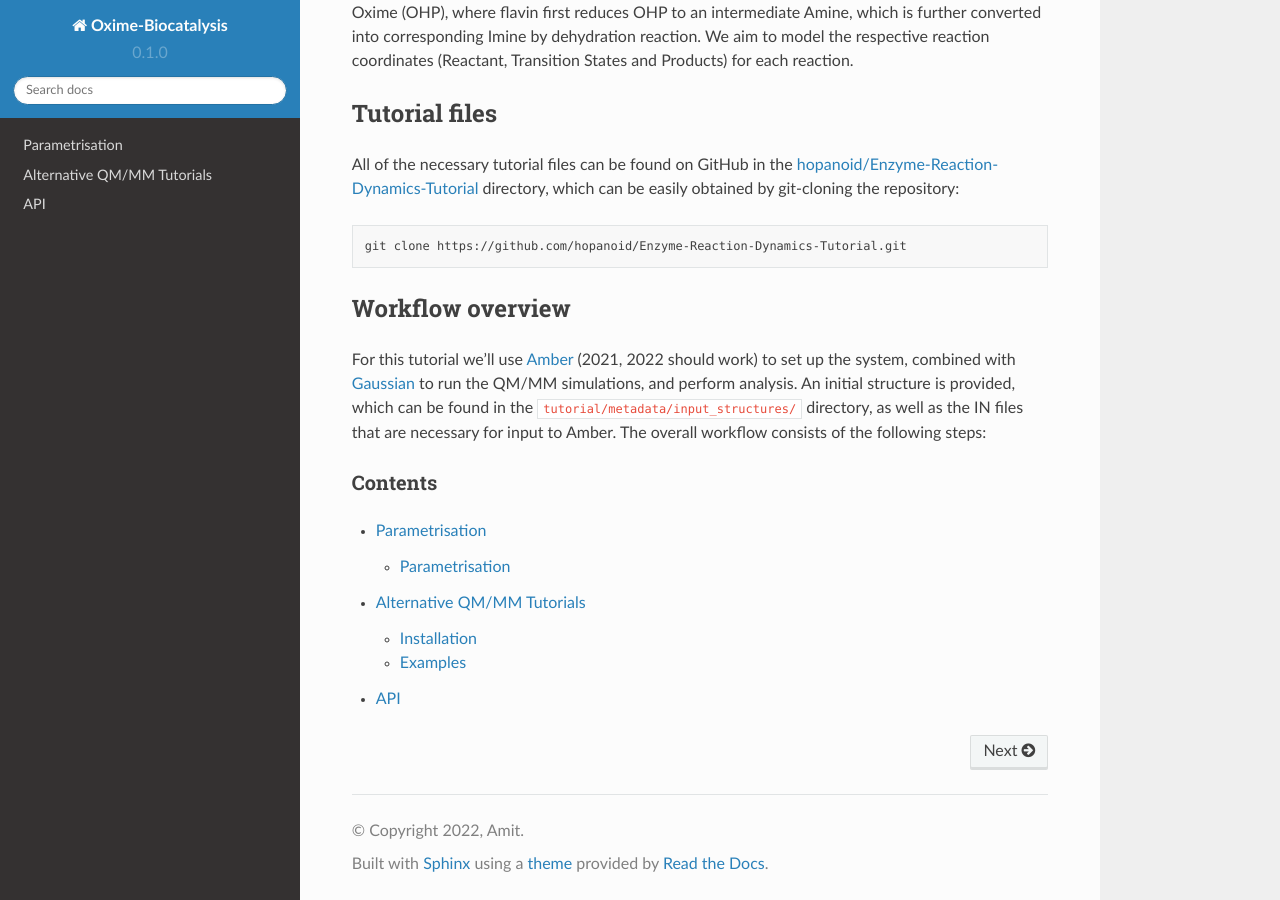
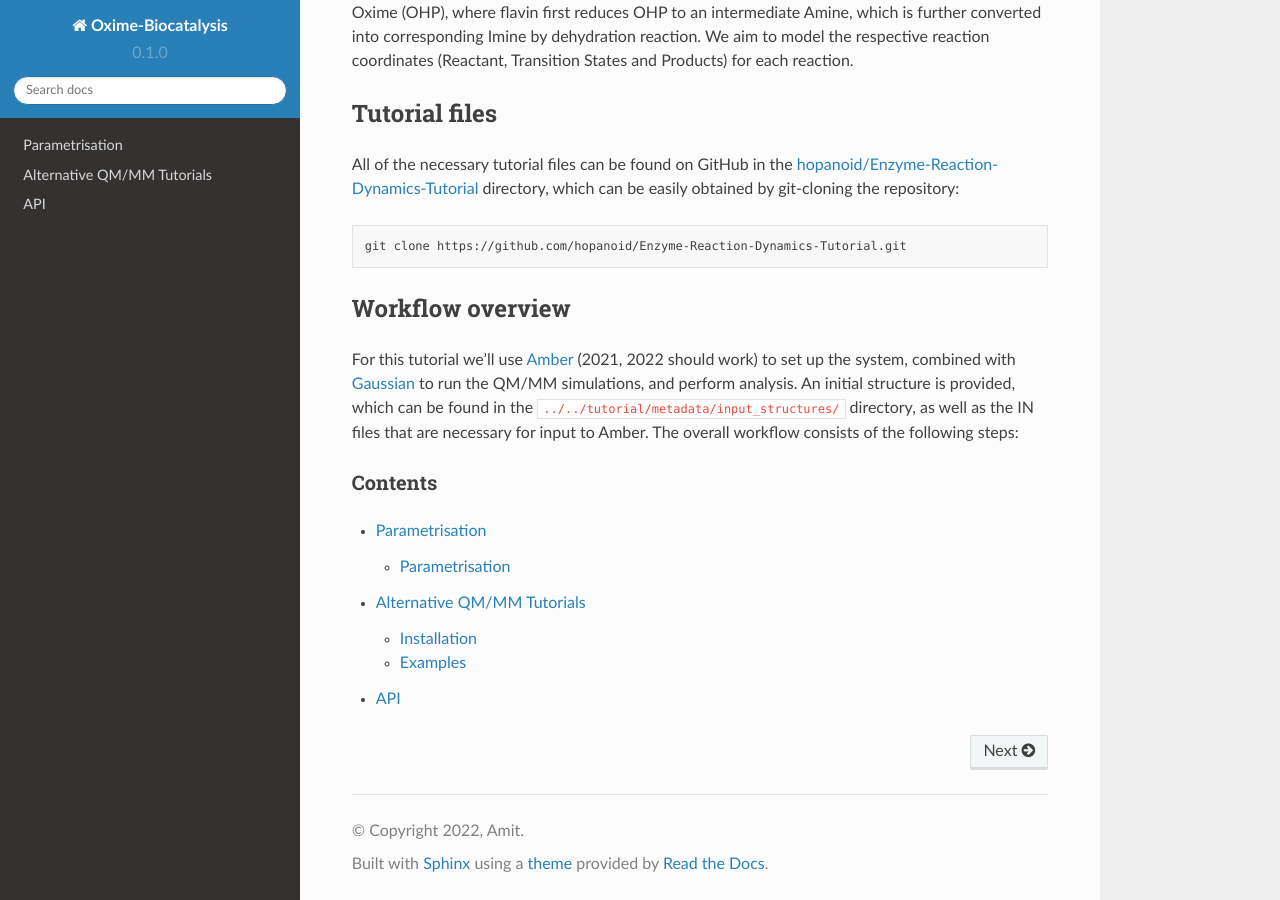
Before and after one commit to hopanoid/Enzyme-Reaction-Dynamics-Tutorial, a Sphinx documentation site: the page built from docs/source/index.rst, in a window 1280 px wide and 900 px high, scrolled down 726 px. Built offline with Sphinx 7.4.7 and the Read the Docs theme 2.0.0, drawn with Linux system fonts in a browser that asks for light colours.

```diff
--- a/docs/source/index.rst
+++ b/docs/source/index.rst
@@ -61,7 +61,7 @@ Workflow overview
 For this tutorial we'll use Amber_ (2021, 2022 should
 work) to set up the system, combined with Gaussian_ to run the QM/MM simulations, and perform
 analysis. An initial structure is provided, which can be found in the
-:file:`tutorial/metadata/input_structures/` directory, as well as the IN files that
+:file:`../../tutorial/metadata/input_structures/` directory, as well as the IN files that
 are necessary for input to Amber. The overall workflow consists of
 the following steps:
 
```
